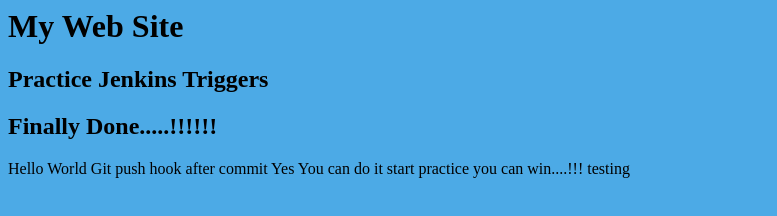
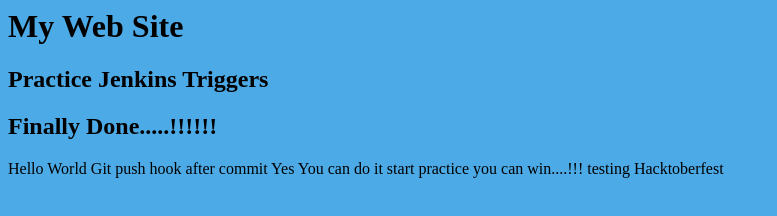
Before and after one commit to himanshutak8/devops1, a plain HTML site: page index.html in a window 1280 px wide. Shown: the whole page, without its empty margins (0-777 px from the left). Drawn offline with Linux system fonts and the light colour scheme.

Commit message:
new commit

```diff
--- a/index.html
+++ b/index.html
@@ -8,3 +8,4 @@ Yes You can do it
 start practice
 you can win....!!!
 testing
+Hacktoberfest
```
